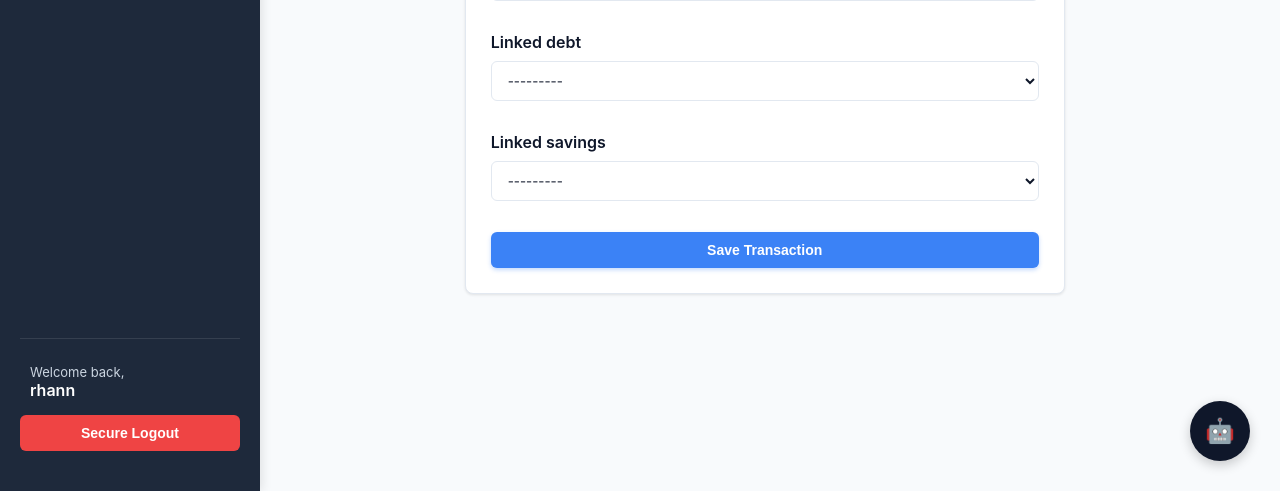
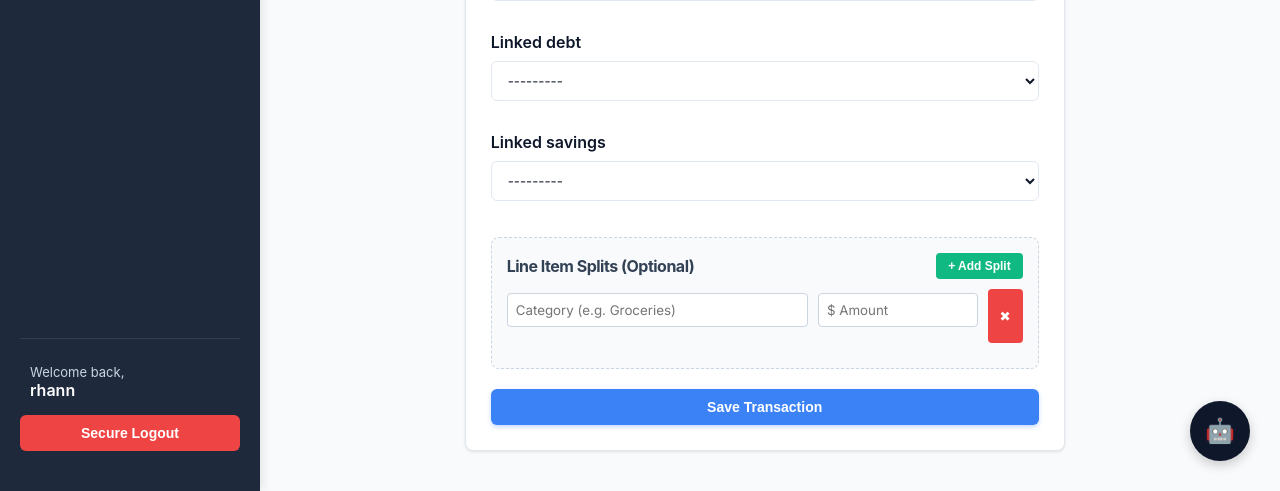
Before and after one commit to rhannemanakins-cmd/vaultic, a Django app: page /transaction/add/ in a window 1280 px wide. Shown: the part 753-1244 px from the top of the page. Run offline with Django 5.2, Linux system fonts and the light colour scheme; a user stored in the database is signed in; data that the repository does not hold is empty.

Commit message:
Add dynamic line item splits to transaction form

```diff
--- a/finances/templates/finances/base.html
+++ b/finances/templates/finances/base.html
@@ -335,14 +335,17 @@
         messagesDiv.appendChild(typingDiv);
         messagesDiv.scrollTop = messagesDiv.scrollHeight;
 
-        try {
+try {
             const response = await fetch('/api/chat/', {
                 method: 'POST',
                 headers: {
                     'Content-Type': 'application/json',
                     'X-CSRFToken': getCookie('csrftoken')
                 },
-                body: JSON.stringify({ message: text })
+                body: JSON.stringify({
+                    message: text,
+                    history: chatHistory // <-- NEW: Sending the memory array!
+                })
             });
 
             const data = await response.json();
--- a/finances/templates/finances/transaction_form.html
+++ b/finances/templates/finances/transaction_form.html
@@ -13,7 +13,43 @@
                 {% endif %}
             </div>
         {% endfor %}
+        <div style="background: #f8fafc; padding: 15px; border-radius: 8px; border: 1px dashed #cbd5e1; margin-bottom: 20px; margin-top: 20px;">
+            <div style="display: flex; justify-content: space-between; align-items: center; margin-bottom: 10px;">
+                <h3 style="font-size: 16px; margin: 0; color: #334155;">Line Item Splits (Optional)</h3>
+                <button type="button" id="add-split-btn" style="background: #10b981; color: white; border: none; padding: 6px 12px; border-radius: 4px; cursor: pointer; font-size: 12px; font-weight: bold;">+ Add Split</button>
+            </div>
+
+            <div id="splits-container">
+                <div class="split-row" style="display: flex; gap: 10px; margin-bottom: 10px;">
+                    <input type="text" name="split_category[]" placeholder="Category (e.g. Groceries)" style="flex: 2; padding: 8px; border: 1px solid #cbd5e1; border-radius: 4px;">
+                    <input type="number" step="0.01" name="split_amount[]" placeholder="$ Amount" style="flex: 1; padding: 8px; border: 1px solid #cbd5e1; border-radius: 4px;">
+                    <button type="button" class="remove-split-btn" style="background: #ef4444; color: white; border: none; padding: 8px 12px; border-radius: 4px; cursor: pointer;">✖</button>
+                </div>
+            </div>
+        </div>
         <button type="submit" class="btn btn-primary" style="width: 100%;">Save Transaction</button>
     </form>
 </div>
 {% endblock %}
+<script>
+    document.getElementById('add-split-btn').addEventListener('click', function() {
+        const container = document.getElementById('splits-container');
+        const newRow = document.createElement('div');
+        newRow.className = 'split-row';
+        newRow.style.cssText = 'display: flex; gap: 10px; margin-bottom: 10px;';
+
+        newRow.innerHTML = `
+            <input type="text" name="split_category[]" placeholder="Category" style="flex: 2; padding: 8px; border: 1px solid #cbd5e1; border-radius: 4px;">
+            <input type="number" step="0.01" name="split_amount[]" placeholder="$ Amount" style="flex: 1; padding: 8px; border: 1px solid #cbd5e1; border-radius: 4px;">
+            <button type="button" class="remove-split-btn" style="background: #ef4444; color: white; border: none; padding: 8px 12px; border-radius: 4px; cursor: pointer;">✖</button>
+        `;
+
+        container.appendChild(newRow);
+    });
+
+    document.getElementById('splits-container').addEventListener('click', function(e) {
+        if (e.target.classList.contains('remove-split-btn')) {
+            e.target.closest('.split-row').remove();
+        }
+    });
+</script>
```
